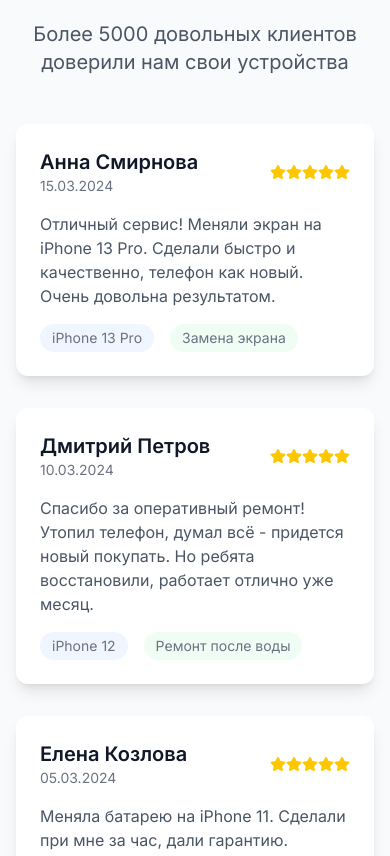
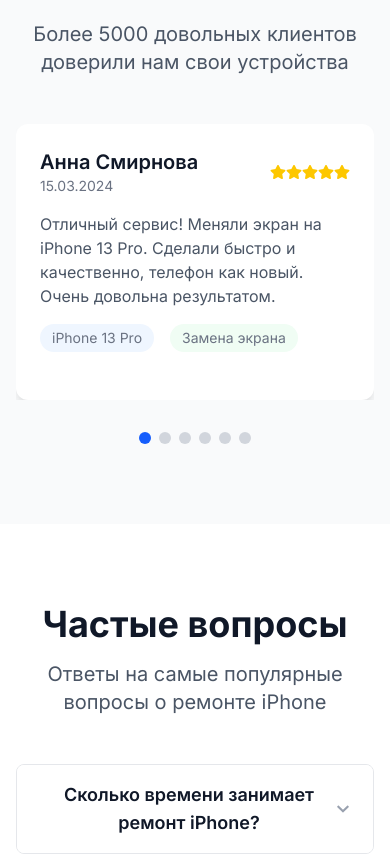
Before and after one commit to burkovmu/iskill-service, a Next.js app: page / in a window 390 px wide. Shown: the part 5612-6468 px from the top of the page. Built offline with nearby package versions, Linux system fonts and the light colour scheme.

Commit message:
Feat: Улучшена анимация в разделе цен, добавлена карусель отзывов, убран блок Email

```diff
--- a/src/components/Contact.tsx
+++ b/src/components/Contact.tsx
@@ -1,7 +1,7 @@
 'use client'
 
 import { motion } from 'framer-motion'
-import { FaPhone, FaMapMarkerAlt, FaClock, FaEnvelope, FaTelegram, FaWhatsapp } from 'react-icons/fa'
+import { FaPhone, FaMapMarkerAlt, FaClock, FaTelegram, FaWhatsapp } from 'react-icons/fa'
 
 export default function Contact() {
   return (
@@ -168,20 +168,6 @@ export default function Contact() {
                 </motion.a>
               </div>
             </div>
-
-            <div className="bg-white/80 backdrop-blur-sm rounded-2xl shadow-lg p-8">
-              <h3 className="text-2xl font-semibold text-gray-900 mb-6">Email</h3>
-              <motion.a
-                href="mailto:info@iskill.ru"
-                className="flex items-center space-x-4 text-gray-600 hover:text-blue-600 transition-colors"
-                whileHover={{ x: 5 }}
-              >
-                <div className="w-12 h-12 bg-blue-50 rounded-xl flex items-center justify-center flex-shrink-0">
-                  <FaEnvelope className="w-5 h-5 text-blue-600" />
-                </div>
-                <span>info@iskill.ru</span>
-              </motion.a>
-            </div>
           </motion.div>
         </div>
       </div>
--- a/src/components/Pricing.tsx
+++ b/src/components/Pricing.tsx
@@ -218,15 +218,19 @@ export default function Pricing() {
 
           {/* Карточки с ценами */}
           <div className="grid gap-8 md:grid-cols-2 lg:grid-cols-3">
-            <AnimatePresence>
+            <AnimatePresence mode="wait">
               {getDisplayedItems().map((item, index) => (
                 <motion.div
                   key={item.model}
                   className="bg-white rounded-xl shadow-lg overflow-hidden"
                   initial={{ opacity: 0, y: 20 }}
                   animate={{ opacity: 1, y: 0 }}
-                  exit={{ opacity: 0, y: -20 }}
-                  transition={{ duration: 0.5, delay: index * 0.1 }}
+                  exit={{ opacity: 0, y: -10, transition: { duration: 0.2 } }}
+                  transition={{
+                    duration: 0.4,
+                    delay: index * 0.05,
+                    ease: "easeInOut"
+                  }}
                   layout
                 >
                   <div className="bg-gradient-to-r from-blue-600 to-blue-700 py-4">
@@ -269,7 +273,7 @@ export default function Pricing() {
                 <span>{showAll ? 'Показать меньше' : 'Показать больше'}</span>
                 <motion.div
                   animate={{ rotate: showAll ? 180 : 0 }}
-                  transition={{ duration: 0.3 }}
+                  transition={{ duration: 0.3, ease: "easeInOut" }}
                 >
                   <FaChevronDown className="ml-2" />
                 </motion.div>
--- a/src/components/Reviews.tsx
+++ b/src/components/Reviews.tsx
@@ -1,4 +1,8 @@
-import { FaStar } from 'react-icons/fa'
+'use client'
+
+import { useState, useRef, useEffect } from 'react'
+import { motion } from 'framer-motion'
+import { FaStar, FaChevronLeft, FaChevronRight } from 'react-icons/fa'
 
 const reviews = [
   {
@@ -24,10 +28,46 @@ const reviews = [
     text: 'Меняла батарею на iPhone 11. Сделали при мне за час, дали гарантию. Телефон теперь держит заряд как новый.',
     device: 'iPhone 11',
     service: 'Замена батареи'
+  },
+  {
+    name: 'Алексей Иванов',
+    date: '28.02.2024',
+    rating: 5,
+    text: 'Обратился с разбитым MacBook Pro. Заменили экран и клавиатуру. Все работает идеально, цена оказалась ниже, чем в других сервисах.',
+    device: 'MacBook Pro',
+    service: 'Замена экрана и клавиатуры'
+  },
+  {
+    name: 'Мария Соколова',
+    date: '20.02.2024',
+    rating: 4,
+    text: 'Хороший сервис, починили iPad быстро. Единственное - пришлось подождать запчасти пару дней, но результат того стоил.',
+    device: 'iPad Pro',
+    service: 'Замена разъема'
+  },
+  {
+    name: 'Сергей Николаев',
+    date: '15.02.2024',
+    rating: 5,
+    text: 'Отдал в ремонт iPhone 14 Pro с разбитой задней крышкой. Сделали за день, выглядит как новый. Рекомендую!',
+    device: 'iPhone 14 Pro',
+    service: 'Замена задней крышки'
   }
 ]
 
 export default function Reviews() {
+  const [currentIndex, setCurrentIndex] = useState(0);
+  const maxIndex = Math.max(0, reviews.length - 3);
+  const containerRef = useRef<HTMLDivElement>(null);
+
+  const nextSlide = () => {
+    setCurrentIndex(prev => Math.min(prev + 1, maxIndex));
+  };
+
+  const prevSlide = () => {
+    setCurrentIndex(prev => Math.max(prev - 1, 0));
+  };
+
   return (
     <section id="reviews" className="py-20 bg-gray-50">
       <div className="container mx-auto px-4">
@@ -38,11 +78,48 @@ export default function Reviews() {
           Более 5000 довольных клиентов доверили нам свои устройства
         </p>
 
-        <div className="grid grid-cols-1 md:grid-cols-2 lg:grid-cols-3 gap-8">
+        <div className="relative">
+          {/* Кнопки навигации */}
+          <div className="absolute top-1/2 -left-4 -translate-y-1/2 z-10 hidden md:block">
+            <button
+              onClick={prevSlide}
+              disabled={currentIndex === 0}
+              className={`w-10 h-10 rounded-full flex items-center justify-center shadow-md bg-white ${
+                currentIndex === 0 ? 'text-gray-300 cursor-not-allowed' : 'text-blue-600 hover:bg-blue-50'
+              }`}
+            >
+              <FaChevronLeft />
+            </button>
+          </div>
+
+          <div className="absolute top-1/2 -right-4 -translate-y-1/2 z-10 hidden md:block">
+            <button
+              onClick={nextSlide}
+              disabled={currentIndex === maxIndex}
+              className={`w-10 h-10 rounded-full flex items-center justify-center shadow-md bg-white ${
+                currentIndex === maxIndex ? 'text-gray-300 cursor-not-allowed' : 'text-blue-600 hover:bg-blue-50'
+              }`}
+            >
+              <FaChevronRight />
+            </button>
+          </div>
+
+          {/* Контейнер с отзывами */}
+          <div className="overflow-hidden">
+            <motion.div
+              ref={containerRef}
+              className="flex gap-8"
+              animate={{ x: `-${currentIndex * 33.33}%` }}
+              transition={{ duration: 0.5, ease: "easeInOut" }}
+            >
               {reviews.map((review, index) => (
-            <div
+                <motion.div
                   key={index}
-              className="bg-white p-6 rounded-xl shadow-lg hover:shadow-xl transition-shadow"
+                  className="bg-white p-6 rounded-xl shadow-lg hover:shadow-xl transition-shadow min-w-[100%] md:min-w-[calc(33.33%-1rem)]"
+                  initial={{ opacity: 0, y: 20 }}
+                  whileInView={{ opacity: 1, y: 0 }}
+                  transition={{ duration: 0.5, delay: index * 0.1 }}
+                  viewport={{ once: true }}
                 >
                   <div className="flex items-center justify-between mb-4">
                     <div>
@@ -54,6 +131,9 @@ export default function Reviews() {
                     <div className="flex text-yellow-400">
                       {[...Array(review.rating)].map((_, i) => (
                         <FaStar key={i} />
+                      ))}
+                      {[...Array(5 - review.rating)].map((_, i) => (
+                        <FaStar key={i + review.rating} className="text-gray-200" />
                       ))}
                     </div>
                   </div>
@@ -68,14 +148,23 @@ export default function Reviews() {
                       {review.service}
                     </span>
                   </div>
+                </motion.div>
+              ))}
+            </motion.div>
           </div>
+
+          {/* Индикаторы для мобильной версии */}
+          <div className="flex justify-center mt-8 space-x-2 md:hidden">
+            {Array.from({ length: reviews.length }).map((_, index) => (
+              <button
+                key={index}
+                onClick={() => setCurrentIndex(index)}
+                className={`w-3 h-3 rounded-full ${
+                  currentIndex === index ? 'bg-blue-600' : 'bg-gray-300'
+                }`}
+              />
             ))}
           </div>
-
-        <div className="text-center mt-12">
-          <button className="inline-flex items-center justify-center px-8 py-3 border border-blue-600 text-blue-600 rounded-full hover:bg-blue-600 hover:text-white transition-colors">
-            Смотреть все отзывы
-          </button>
         </div>
       </div>
     </section>
```
Lines whose indentation alone changed are shown as unchanged.
